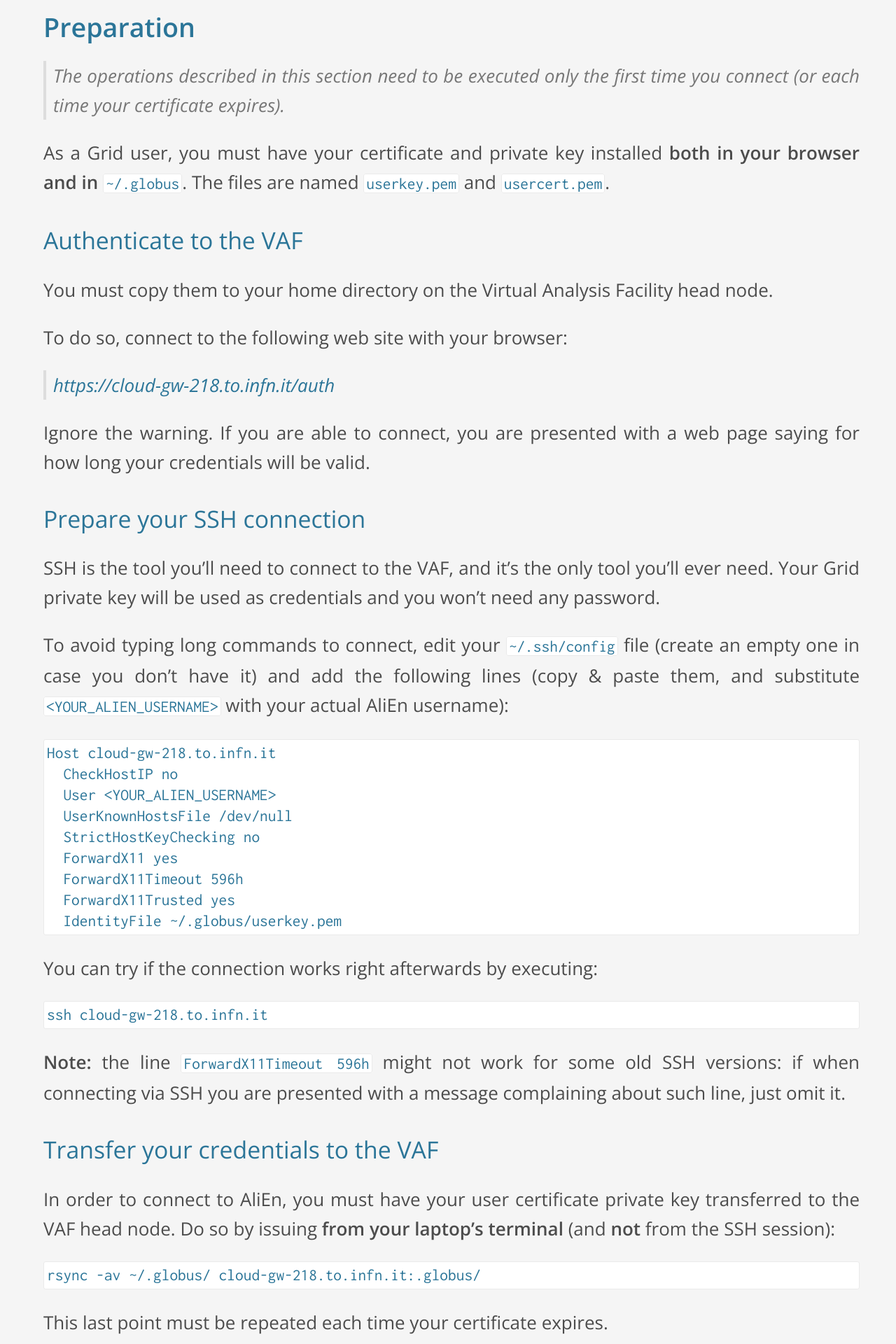
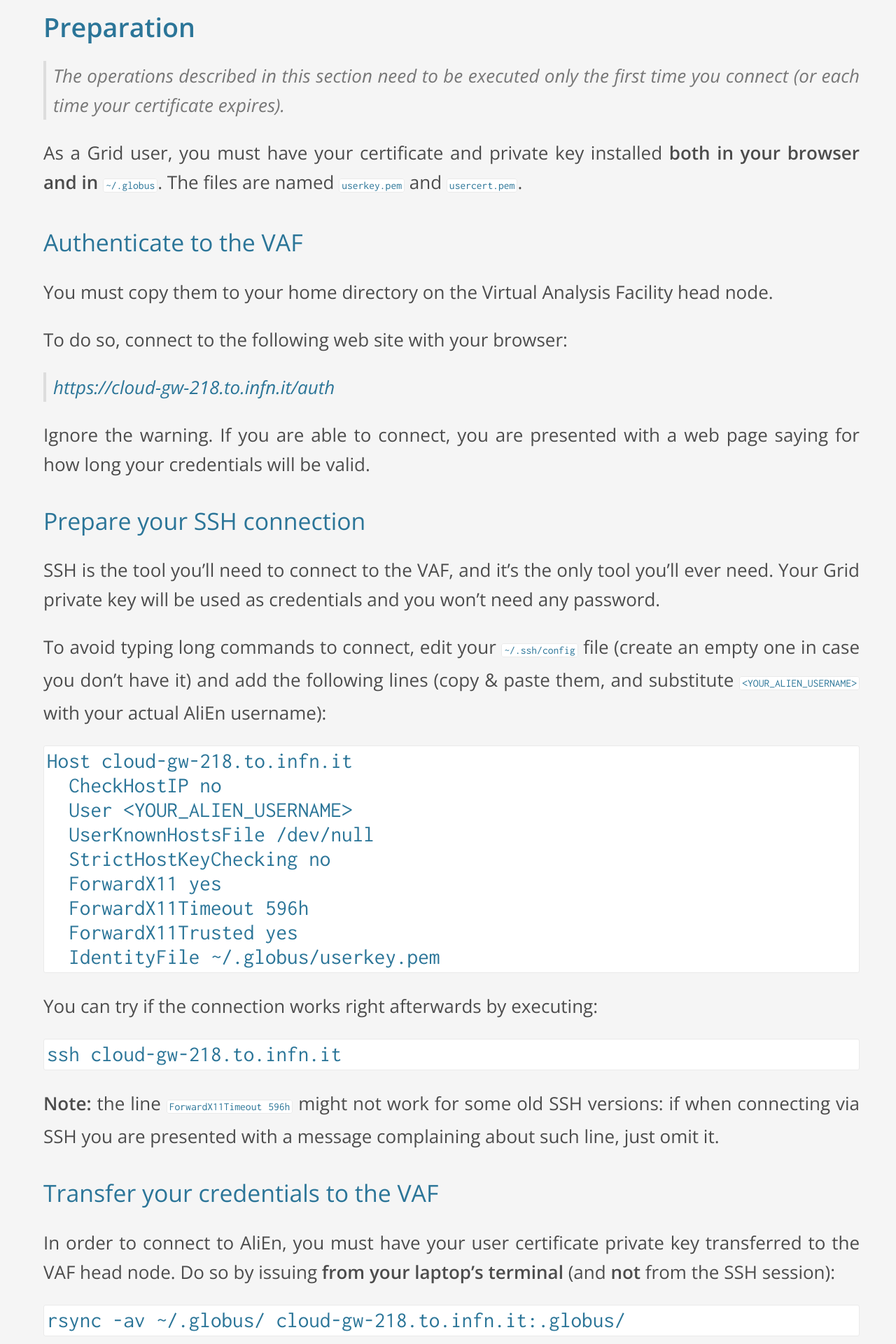
Before and after one commit to dberzano/dberzano.github.io, a Jekyll site: the page built from vafguide.md, in a window 1280 px wide. Shown: the part 982-2902 px from the top of the page at 70% size. Built offline with Jekyll 4.4.1, drawn with Linux system fonts in a browser that asks for light colours; Markdown is read by kramdown in place of the engine named in the settings.

Commit message:
Fixed <code> glitches on mobile layout

```diff
--- a/css/mobile.css
+++ b/css/mobile.css
@@ -32,6 +32,15 @@
 
 body {
   font-size: 26px;
+}
+
+code {
+  font-size: 120%;
+}
+
+/* This is bizarre: chrome for android magnifies this inline text for no reason?! */
+p code, li code {
+  font-size: 60%;
 }
 
 #content p {
```
